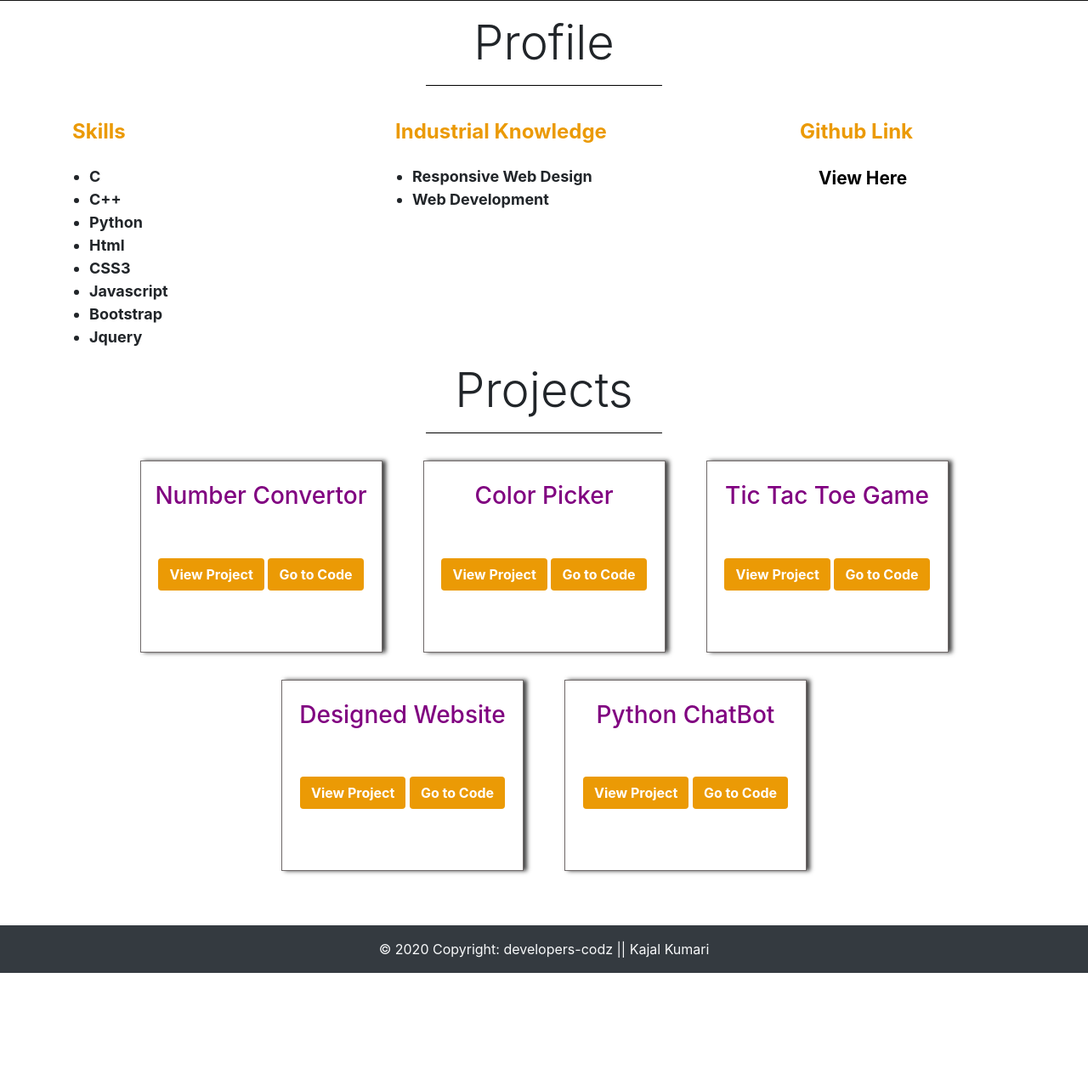
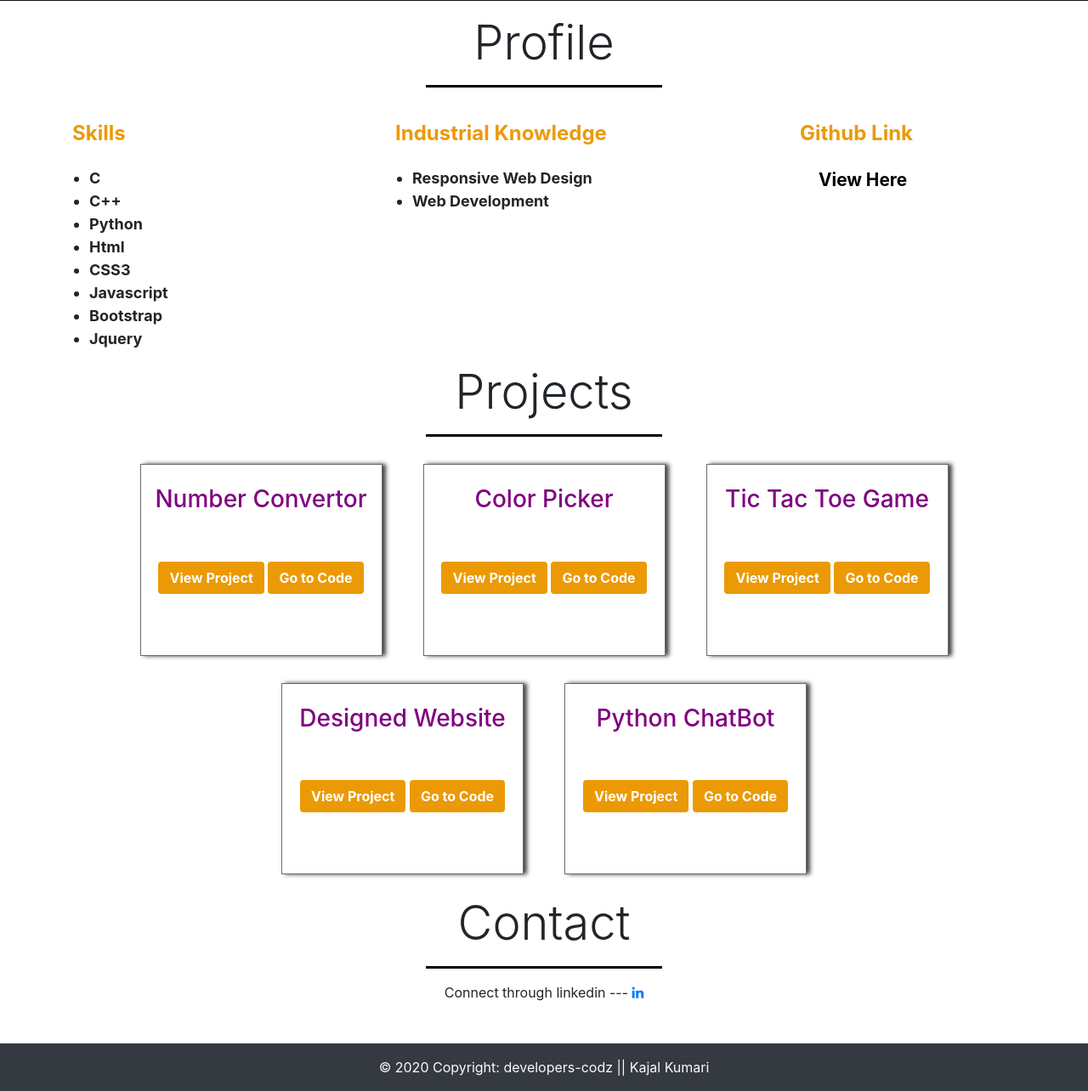
Before and after one commit to Developers-codz/portfolio.github.io, a PHP site: page / in a window 1280 px wide. Shown: the part 719-2003 px from the top of the page at 85% size. Before the commit the page ends 1864 px from the top, so only its background shows below. Run offline with PHP 8.4, Linux system fonts and the light colour scheme; some libraries are stand-ins or nearby versions.

Commit message:
Update index.php

```diff
--- a/index.php
+++ b/index.php
@@ -15,6 +15,7 @@
 
  <link href="https://fonts.googleapis.com/css2?family=Dancing+Script:wght@700&display=swap" rel="stylesheet">
  <link href="https://fonts.googleapis.com/css2?family=Pacifico&display=swap" rel="stylesheet">
+ <link href="https://fonts.googleapis.com/css2?family=Lobster&display=swap" rel="stylesheet">
  <link rel="stylesheet" href="cssFiles/index.css">
 </head>
 <body >
@@ -35,7 +36,7 @@
 
         <div class="container">
             <h1 class="display-4 text-center profile my-3">Profile</h1>
-            <hr class="w-25 mx-auto" style="border-top:1px solid black"/>
+            <hr class="w-25 mx-auto" style="border-top:3px solid black"/>
             <div class="row">
                 <div class="col-sm-4">
         <h3 class="display-5 skills my-4 ">Skills </h3>
@@ -68,7 +69,7 @@
     </div>
     <div class="container">
         <h2 class="heading text-center display-4">Projects</h2>
-        <hr class="w-25 mx-auto" style="border-top:1px solid black"/>
+        <hr class="w-25 mx-auto" style="border-top:3px solid black"/>
         <div class="row justify-content-center">
             <div class="col-sm-3 my-3 py-4 mx-4 text-center">
                 <h3 class="project">Number Convertor</h3>
@@ -99,6 +100,16 @@
             </div>
         </div>
     </div>
+    <!-- contact Section start -->
+        <div class="container my-2">
+        <h2 class="heading text-center display-4">Contact</h2>
+        <hr class="w-25 mx-auto" style="border-top:3px solid black"/>
+        <div class="text-center">
+            <span class="span">Connect through linkedin ---</span>
+            <a href="https://www.linkedin.com/in/kajal-kumari-52bab41aa/" class ="fa fa-linkedin text-decoration-none"></a>
+        </div>
+        </div>
+    <!-- contact Section start -->
     <!-- footer starts-->
             <div class="footer bg-dark text-light mt-5 " id="foot">
               <!-- Copyright -->
```
